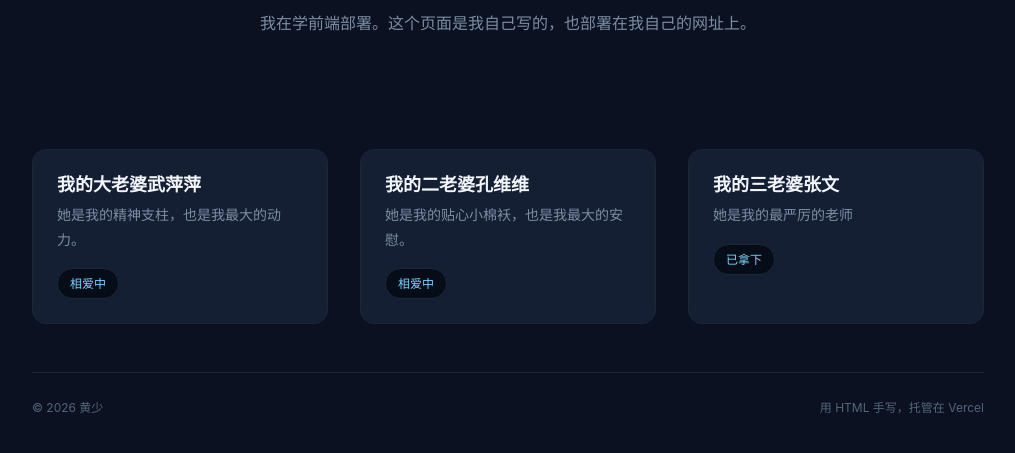
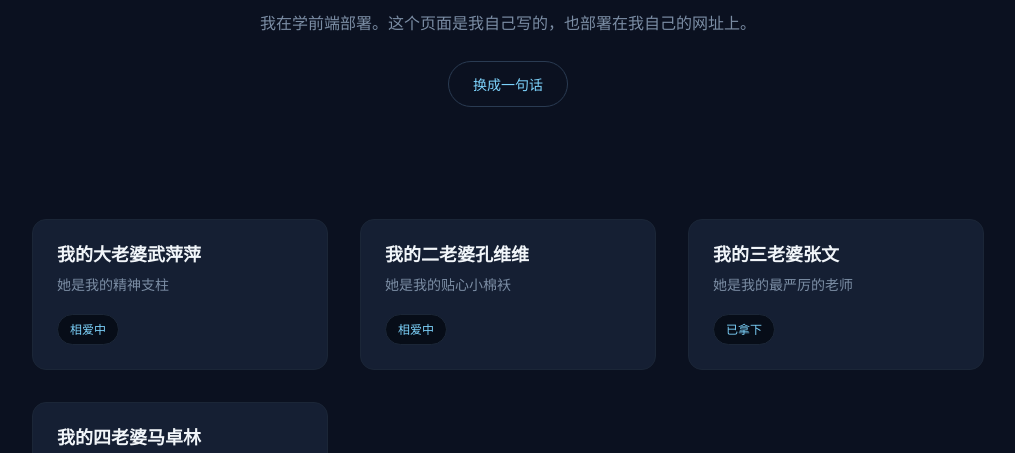
Before and after one commit to zcm12138-Bob/my-site, a plain HTML site: page profile.html in a window 1280 px wide. Shown: the part 340-793 px from the top of the page, without its empty margins (132-1147 px from the left). Drawn offline with Linux system fonts and the light colour scheme.

Commit message:
diliutian ,xuehuilehanshu"

```diff
--- a/profile.html
+++ b/profile.html
@@ -178,6 +178,22 @@
       max-width: 520px;
       font-size: var(--fs-base);
     }
+    .btn {
+      margin-top: var(--s-6);
+      padding: var(--s-3) var(--s-6);
+      border: 1px solid var(--border);
+      border-radius: var(--r-full);
+      background: transparent;
+      color: var(--brand-soft);
+      font-size: var(--fs-sm);
+      font-family: inherit;
+      cursor: pointer;
+      transition: all var(--ease);
+    }
+    .btn:hover {
+      border-color: var(--brand);
+      background: var(--bg-card);
+    }
 
     /* ── 3. 卡片区 ── */
     .cards {
@@ -284,32 +300,14 @@
       <div class="avatar">黄思远</div>
       <h1>阜阳师范大学优秀学生</h1>
       <p>我在学前端部署。这个页面是我自己写的，也部署在我自己的网址上。</p>
+        <button class="btn" id="changeBtn">换成一句话</button>
+
     </div>
   </section>
 
   <!-- ===== 卡片区 ===== -->
   <section class="wrap" id="skills">
-    <div class="cards">
-
-      <div class="card">
-        <h3>我的大老婆武萍萍</h3>
-        <p>她是我的精神支柱，也是我最大的动力。</p>
-        <span class="tag">相爱中</span>
-      </div>
-
-      <div class="card">
-        <h3>我的二老婆孔维维</h3>
-        <p>她是我的贴心小棉袄，也是我最大的安慰。</p>
-        <span class="tag">相爱中</span>
-      </div>
-
-      <div class="card">
-        <h3>我的三老婆张文</h3>
-        <p>她是我的最严厉的老师</p>
-        <span class="tag">已拿下</span>
-      </div>
-
-    </div>
+    <div class="cards" id="girls"></div>
   </section>
 
   <!-- ===== 页脚 ===== -->
@@ -319,6 +317,42 @@
       <span>用 HTML 手写，托管在 Vercel</span>
     </div>
   </footer>
+<script>
+  //-1.数据：以后要加人，只改这里-
+  const girls=[{name:'我的大老婆武萍萍', desc:"她是我的精神支柱",tag:"相爱中"},
+  {name:'我的二老婆孔维维', desc:"她是我的贴心小棉袄",tag:"相爱中"},
+  {name:'我的三老婆张文', desc:"她是我的最严厉的老师",tag:"已拿下"},
+{name:'我的四老婆马卓林',desc:'她是zcm的最爱的女人',tag:'被zcm抢走了'}]
+  const box = document.getElementById('girls')
+  box.innerHTML = girls.map(function(g){return`
+    <div class="card">
+      <h3>${g.name}</h3>
+      <p>${g.desc}</p>
+      <span class="tag">${g.tag}</span>
+    </div>
+        `
+      }).join('')
+       // ── 换一句话 ──
+  const lines = [
+    '我在学前端部署。这个页面是我自己写的。',
+    '今天学会了函数，点一下就能看出区别。',
+    '数据驱动：加一行数据，就多一张卡片。',
+    '这是我亲手部署到公网上的网站。'
+  ]
 
+  let idx = 0
+
+  const btn = document.getElementById('changeBtn')
+  const heroP = document.querySelector('.hero p')
+
+  // 点击时执行这个函数
+  btn.addEventListener('click', function () {
+    idx = idx + 1
+    if (idx >= lines.length) {
+      idx = 0          // 到头了就回到第一个
+    }
+    heroP.textContent = lines[idx]
+  })
+</script>
 </body>
 </html>
```
